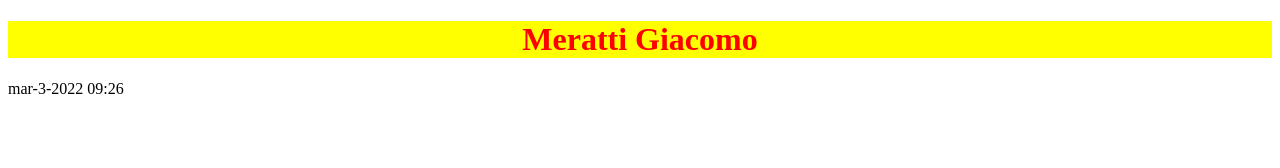
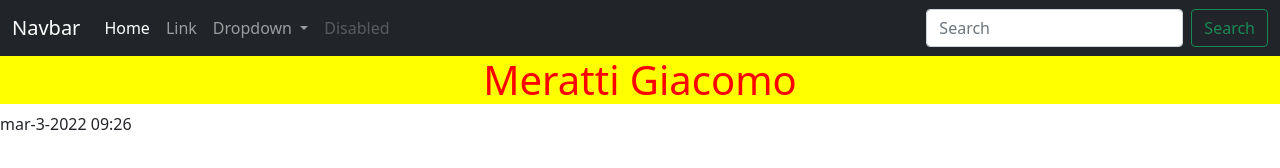
Before and after one commit to MerattiGiacomo/CompitoGIT, a plain HTML site: page index.html in a window 1280 px wide. Drawn offline with nearby package versions, Linux system fonts and the light colour scheme.

Commit message:
aggiunta navbar in index

```diff
--- a/index.html
+++ b/index.html
@@ -1,10 +1,52 @@
 <!DOCTYPE html>
 <html lang="en">
     <head>
+        <link href="https://cdn.jsdelivr.net/npm/bootstrap@5.1.3/dist/css/bootstrap.min.css" rel="stylesheet" integrity="sha384-1BmE4kWBq78iYhFldvKuhfTAU6auU8tT94WrHftjDbrCEXSU1oBoqyl2QvZ6jIW3" crossorigin="anonymous">
         <link rel="stylesheet" href="css/styles.css">
     </head>
     <body>
+        <nav class="navbar navbar-expand-lg navbar-dark bg-dark">
+            <div class="container-fluid">
+              <a class="navbar-brand" href="#">Navbar</a>
+              <button class="navbar-toggler" type="button" data-bs-toggle="collapse" data-bs-target="#navbarSupportedContent" aria-controls="navbarSupportedContent" aria-expanded="false" aria-label="Toggle navigation">
+                <span class="navbar-toggler-icon"></span>
+              </button>
+              <div class="collapse navbar-collapse" id="navbarSupportedContent">
+                <ul class="navbar-nav me-auto mb-2 mb-lg-0">
+                  <li class="nav-item">
+                    <a class="nav-link active" aria-current="page" href="#">Home</a>
+                  </li>
+                  <li class="nav-item">
+                    <a class="nav-link" href="#">Link</a>
+                  </li>
+                  <li class="nav-item dropdown">
+                    <a class="nav-link dropdown-toggle" href="#" id="navbarDropdown" role="button" data-bs-toggle="dropdown" aria-expanded="false">
+                      Dropdown
+                    </a>
+                    <ul class="dropdown-menu" aria-labelledby="navbarDropdown">
+                      <li><a class="dropdown-item" href="#">Action</a></li>
+                      <li><a class="dropdown-item" href="#">Another action</a></li>
+                      <li><hr class="dropdown-divider"></li>
+                      <li><a class="dropdown-item" href="#">Something else here</a></li>
+                    </ul>
+                  </li>
+                  <li class="nav-item">
+                    <a class="nav-link disabled">Disabled</a>
+                  </li>
+                </ul>
+                <form class="d-flex">
+                  <input class="form-control me-2" type="search" placeholder="Search" aria-label="Search">
+                  <button class="btn btn-outline-success" type="submit">Search</button>
+                </form>
+              </div>
+            </div>
+          </nav>
+
         <h1 class="titolo">Meratti Giacomo</h1>
         <p>mar-3-2022 09:26 </p>
+
+        <!--Bootstrap scripts-->
+        <script src="https://cdn.jsdelivr.net/npm/@popperjs/core@2.10.2/dist/umd/popper.min.js" integrity="sha384-7+zCNj/IqJ95wo16oMtfsKbZ9ccEh31eOz1HGyDuCQ6wgnyJNSYdrPa03rtR1zdB" crossorigin="anonymous"></script>
+        <script src="https://cdn.jsdelivr.net/npm/bootstrap@5.1.3/dist/js/bootstrap.min.js" integrity="sha384-QJHtvGhmr9XOIpI6YVutG+2QOK9T+ZnN4kzFN1RtK3zEFEIsxhlmWl5/YESvpZ13" crossorigin="anonymous"></script>
     </body>
 </html>
```
